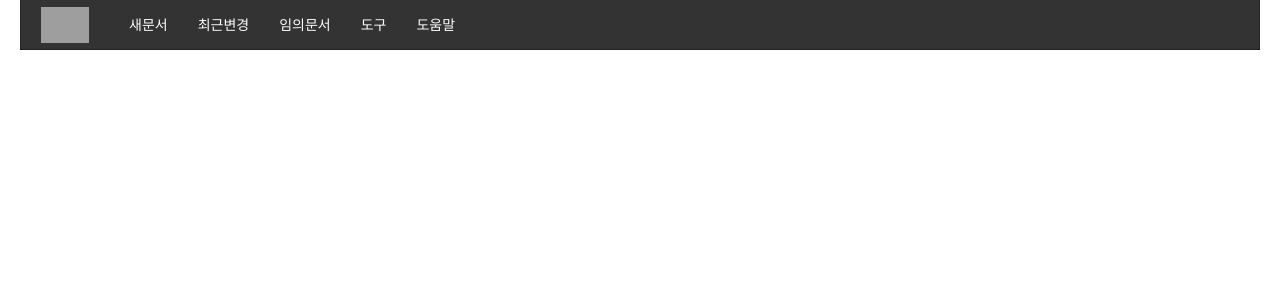
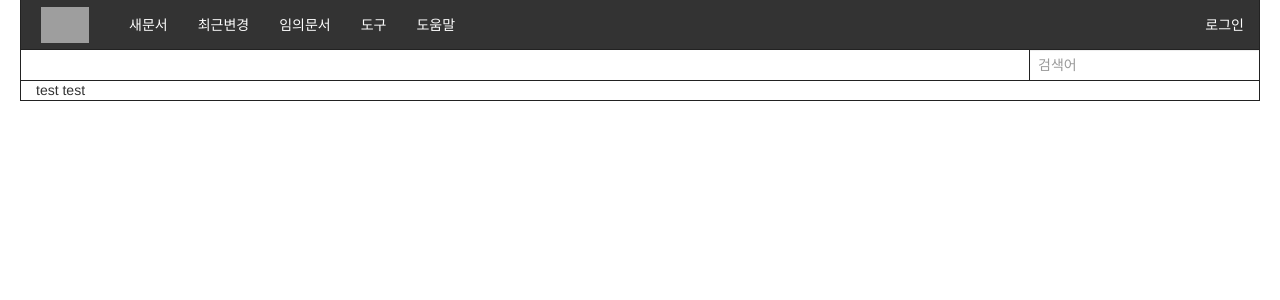
Before and after one commit to librewiki/Legacy-LibreEngine, a Flask app: template LibreEngine/templates/wiki/wiki.html in a window 1280 px wide. Shown: the top 300 px of the page. Run offline with Flask 2, Linux system fonts and the light colour scheme; the template is opened without the code that fills it, so the values that code supplies are empty; some libraries are stand-ins or nearby versions; grey boxes are pictures that could not be loaded.

Commit message:
왜안되닝ㅇㅇㅇㅇㅇㅇㅇㅇㅇㅇㅇ

```diff
--- /dev/null
+++ b/LibreEngine/static/css/content.css
@@ -0,0 +1,17 @@
+/* 내용 시작 */
+.libre-content {
+    position: relative;
+    top: 80px;
+    margin: 0 auto;
+    width: 100%;
+    border-bottom: 1px solid #222;
+}
+
+@media (min-width: 1240px) {
+    .libre-content {
+        width: 1240px;
+        border: 1px solid #222;
+        border-top: none;
+    }
+}
+/* 내용 끝 */
--- a/LibreEngine/static/css/libre.css
+++ b/LibreEngine/static/css/libre.css
@@ -4,3 +4,7 @@
 /* 메뉴 시작 */
 @import "menu.css";
 /* 메뉴 끝 */
+
+/* 내용 시작 */
+@import "content.css";
+/* 내용 끝 */
--- a/LibreEngine/static/css/menu.css
+++ b/LibreEngine/static/css/menu.css
@@ -4,8 +4,6 @@
     height: 50px;
     background-color: #333;
     border-bottom: 1px solid #222;
-    border-left: 1px solid #222;
-    border-right: 1px solid #222;
 }
 
 .navbar-brand {
@@ -33,15 +31,56 @@
     background-color: #A3CCA3;
 }
 
+.nav-right {
+    float: right;
+}
+
+.subnav {
+    top: 50px;
+    margin: 0 auto;
+    height: 30px;
+}
+
+.subnav .container {
+    width: 100%;
+    padding: 0;
+    border-bottom: 1px solid #222;
+}
+
+.libre-search {
+    margin: 0;
+    padding: 0;
+    border: 0;
+}
+
+.libre-search .form-control {
+    height: 30px;
+    border-radius: 0;
+    border: 0;
+    padding: 2px 8px;
+}
+
 @media (min-width: 768px) {
     .navbar-brand {
         margin-left: 0px !important;
+    }
+
+    .libre-search .form-control {
+        width: 230px;
+        border-left: 1px solid #222;
     }
 }
 
 @media (min-width: 1240px) {
     .libre-navbar {
         width: 1240px;
+        border-left: 1px solid #222;
+        border-right: 1px solid #222;
+    }
+    .subnav {
+        width: 1240px;
+        border-left: 1px solid #222;
+        border-right: 1px solid #222;
     }
 }
 /* 메뉴 끝 */
--- a/LibreEngine/templates/static/layout.html
+++ b/LibreEngine/templates/static/layout.html
@@ -27,7 +27,7 @@
                         </button>
                         <a class="navbar-brand" href="{{ url_for('wiki')}}"><img class="libre-logo" title="메인으로" src="{{ url_for('static', filename='img/logo.png') }}"></a>
                     </div>
-                    <div id="navbar" class="collapse navbar-collapse">
+                    <div id="navbar" class="nav-contents">
                         <ul class="nav navbar-nav">
                             <li><a href="#">새문서</a></li>
                             <li><a href="#">최근변경</a></li>
@@ -35,15 +35,26 @@
                             <li><a href="#">도구</a></li>
                             <li><a href="#">도움말</a></li>
                         </ul>
+                        <ul class="nav navbar-nav nav-right">
+                            <li><a href="#">로그인</a></li>
+                        </ul>
                     </div>
+                </div>
+            </div>
+            <div class="subnav navbar-fixed-top">
+                <div class="container">
+                    <form class="navbar-form navbar-right libre-search">
+                        <input type="text" class="form-control" placeholder="검색어">
+                    </form>
                 </div>
             </div>
             <!-- End Navbar -->
         </header>
-        <div class="container">
+        <!-- Start Content -->
         <div class="container-fluid libre-content">
             <div class="row">
                 <div class="col-xs-9">
+                    test
                     {% block content %}
                     {% endblock %}
                 </div>
@@ -51,7 +62,7 @@
                 </div>
             </div>
         </div>
-        </div>
+        <!-- End Content -->
         <!-- jQuery (부트스트랩의 자바스크립트 플러그인을 위해 필요합니다) -->
         <script src="//ajax.googleapis.com/ajax/libs/jquery/1.11.2/jquery.min.js"></script>
         <!-- 모든 컴파일된 플러그인을 포함합니다 (아래), 원하지 않는다면 필요한 각각의 파일을 포함하세요 -->
```
Also changed, not shown: LibreEngine/include/routes.py (+12 -3 lines). Lines whose indentation alone changed are shown as unchanged.
